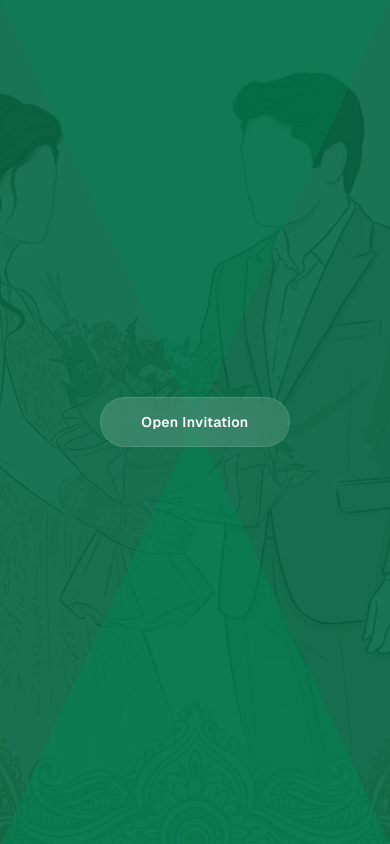
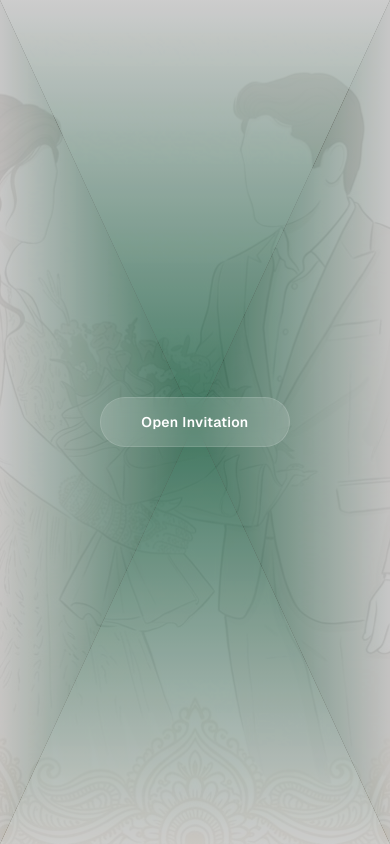
Before and after one commit to lovechaudharyji/shadi, a Next.js app: page / in a window 390 px wide. Shown: the top 844 px of the page. Built offline with nearby package versions, Linux system fonts and the light colour scheme.

Commit message:
Add gradient envelope flaps and mobile scroll fix

```diff
--- a/app/components/TriangleInvitationOverlay.tsx
+++ b/app/components/TriangleInvitationOverlay.tsx
@@ -1,6 +1,7 @@
 "use client";
 
 import Image from "next/image";
+import type { CSSProperties } from "react";
 import { useEffect, useMemo, useState } from "react";
 
 export type TriangleInvitationOverlayProps = {
@@ -21,16 +22,50 @@ export function TriangleInvitationOverlay({
     [transitionMs],
   );
 
-  const flapStyle = useMemo(
-    () =>
-      ({
-        top: { clipPath: "polygon(0 0, 100% 0, 50% 50%)" },
-        bottom: { clipPath: "polygon(0 100%, 100% 100%, 50% 50%)" },
-        left: { clipPath: "polygon(0 0, 0 100%, 50% 50%)" },
-        right: { clipPath: "polygon(100% 0, 100% 100%, 50% 50%)" },
-      }) as const,
-    [],
-  );
+  const flapStyle = useMemo(() => {
+    const rolexGreen = "#006039";
+    const softWhite = "rgba(255,255,255,0.92)";
+    const base: Pick<CSSProperties, "clipPath" | "backgroundImage"> = {
+      clipPath: "",
+      backgroundImage: "",
+    };
+
+    return {
+      top: {
+        ...base,
+        clipPath: "polygon(0 0, 100% 0, 50% 50%)",
+        backgroundImage: `linear-gradient(to bottom, ${softWhite} 0%, ${rolexGreen} 70%)`,
+      },
+      bottom: {
+        ...base,
+        clipPath: "polygon(0 100%, 100% 100%, 50% 50%)",
+        backgroundImage: `linear-gradient(to top, ${softWhite} 0%, ${rolexGreen} 70%)`,
+      },
+      left: {
+        ...base,
+        clipPath: "polygon(0 0, 0 100%, 50% 50%)",
+        backgroundImage: `linear-gradient(to right, ${softWhite} 0%, ${rolexGreen} 70%)`,
+      },
+      right: {
+        ...base,
+        clipPath: "polygon(100% 0, 100% 100%, 50% 50%)",
+        backgroundImage: `linear-gradient(to left, ${softWhite} 0%, ${rolexGreen} 70%)`,
+      },
+    } as const;
+  }, []);
+
+  useEffect(() => {
+    const prevBodyOverflow = document.body.style.overflow;
+    const prevHtmlOverflow = document.documentElement.style.overflow;
+
+    document.body.style.overflow = "hidden";
+    document.documentElement.style.overflow = "hidden";
+
+    return () => {
+      document.body.style.overflow = prevBodyOverflow;
+      document.documentElement.style.overflow = prevHtmlOverflow;
+    };
+  }, []);
 
   useEffect(() => {
     if (!isClosing) return;
@@ -47,7 +82,7 @@ export function TriangleInvitationOverlay({
   return (
     <div
       className={[
-        "fixed inset-0 z-50 flex min-h-screen items-center justify-center overflow-hidden",
+        "fixed inset-0 z-50 flex h-[100svh] w-screen items-center justify-center overflow-hidden overscroll-none",
         "transition-[opacity,transform] ease-out",
         isClosing ? "opacity-0 scale-[1.02]" : "opacity-100 scale-100",
       ].join(" ")}
@@ -67,32 +102,32 @@ export function TriangleInvitationOverlay({
 
       <div className="pointer-events-none absolute inset-0 [isolation:isolate]">
         <div
-          className="absolute inset-0 bg-emerald-600/80"
+          className="absolute inset-0 opacity-90"
           style={flapStyle.top}
           aria-hidden="true"
         />
         <div
-          className="absolute inset-0 bg-emerald-600/70"
+          className="absolute inset-0 opacity-85"
           style={flapStyle.left}
           aria-hidden="true"
         />
         <div
-          className="absolute inset-0 bg-emerald-600/70"
+          className="absolute inset-0 opacity-85"
           style={flapStyle.right}
           aria-hidden="true"
         />
         <div
-          className="absolute inset-0 bg-emerald-600/85"
+          className="absolute inset-0 opacity-90"
           style={flapStyle.bottom}
           aria-hidden="true"
         />
         <div
-          className="absolute inset-0 bg-black/15 mix-blend-multiply"
+          className="absolute inset-0 bg-black/10 mix-blend-multiply"
           aria-hidden="true"
         />
       </div>
 
-      <div className="relative mx-auto w-full max-w-xl px-6 text-center text-white">
+      <div className="relative z-10 flex h-[100svh] w-full items-center justify-center px-6 text-center text-white">
         <button
           type="button"
           onClick={() => setIsClosing(true)}
```
